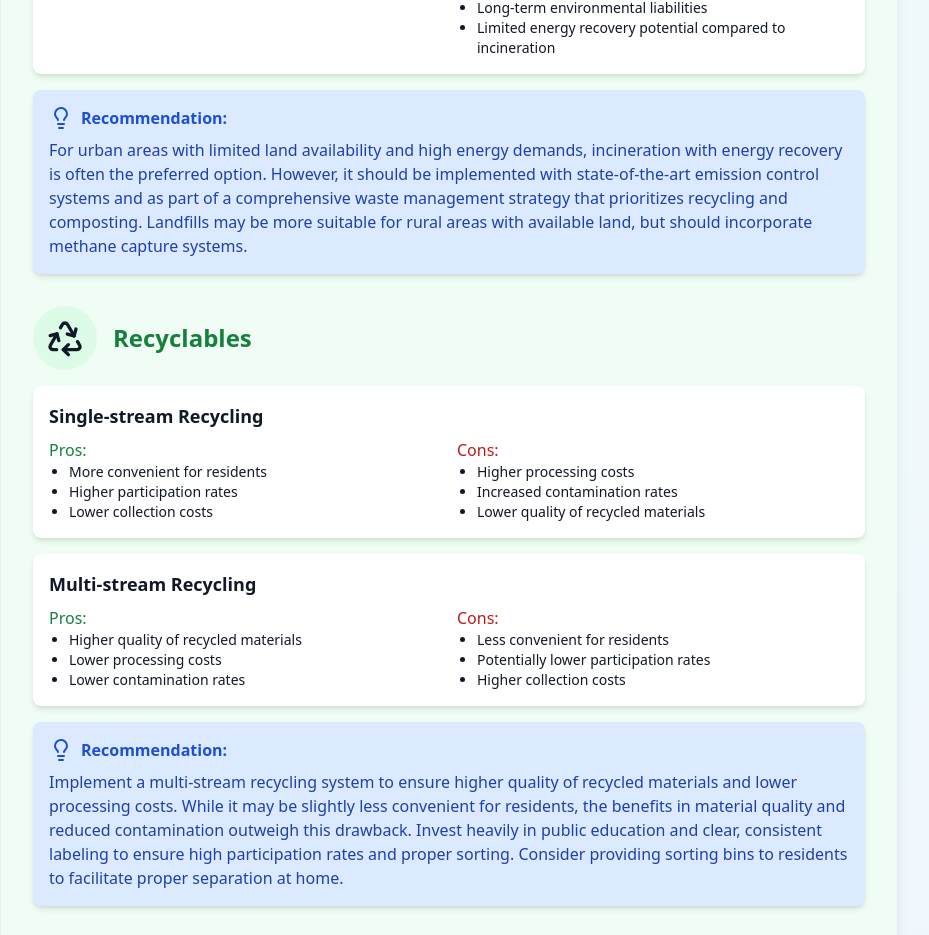
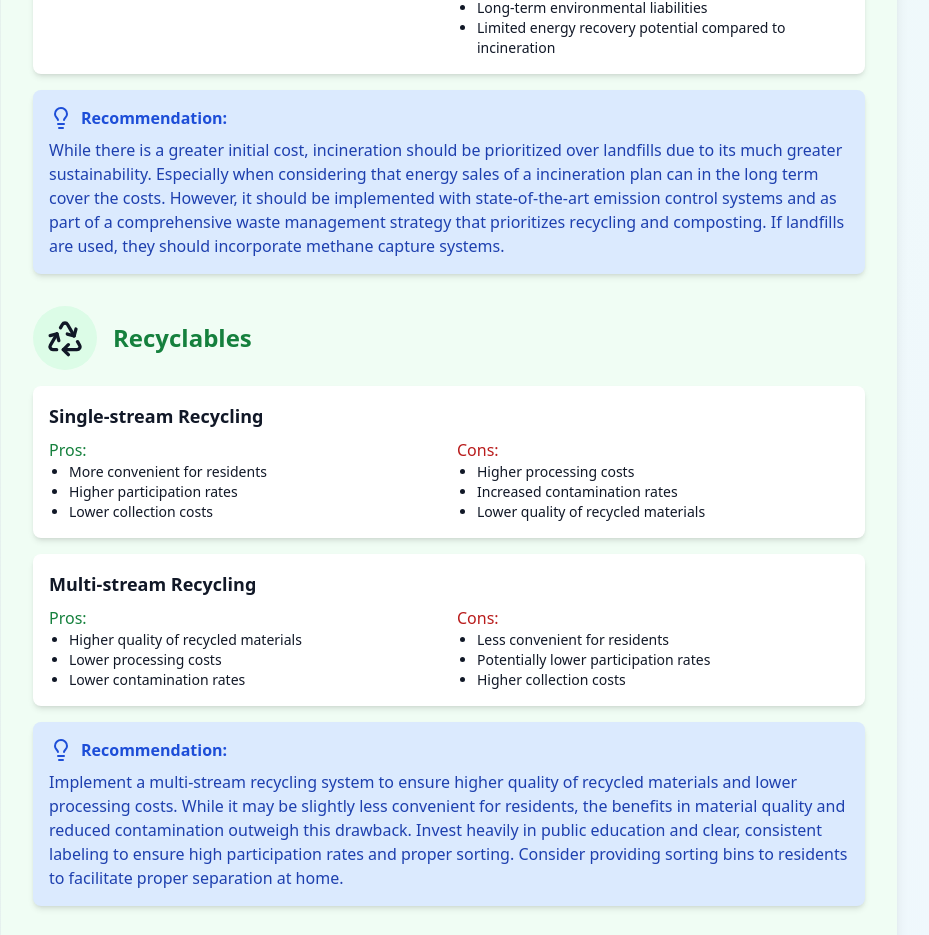
Before and after one commit to ARealConner/clean-lyon, a SvelteKit app: page /waste-management-guide in a window 1280 px wide. Shown: the part 1514-2449 px from the top of the page, without its empty margins (191-1120 px from the left). Built offline with nearby package versions, Linux system fonts and the light colour scheme.

Commit message:
Updated waste management recommendations
- Revised the recommendation text for waste management strategies
- Emphasized the long-term benefits and sustainability of incineration over landfills
- Maintained the importance of recycling, composting, and methane capture systems in any strategy

```diff
--- a/src/routes/waste-management-guide/+page.svelte
+++ b/src/routes/waste-management-guide/+page.svelte
@@ -115,7 +115,7 @@
 				}
 			],
 			recommendation:
-				'For urban areas with limited land availability and high energy demands, incineration with energy recovery is often the preferred option. However, it should be implemented with state-of-the-art emission control systems and as part of a comprehensive waste management strategy that prioritizes recycling and composting. Landfills may be more suitable for rural areas with available land, but should incorporate methane capture systems.'
+				'While there is a greater initial cost, incineration should be prioritized over landfills due to its much greater sustainability. Especially when considering that energy sales of a incineration plan can in the long term cover the costs. However, it should be implemented with state-of-the-art emission control systems and as part of a comprehensive waste management strategy that prioritizes recycling and composting. If landfills are used, they should incorporate methane capture systems.'
 		},
 		{
 			title: 'Recyclables',
```
